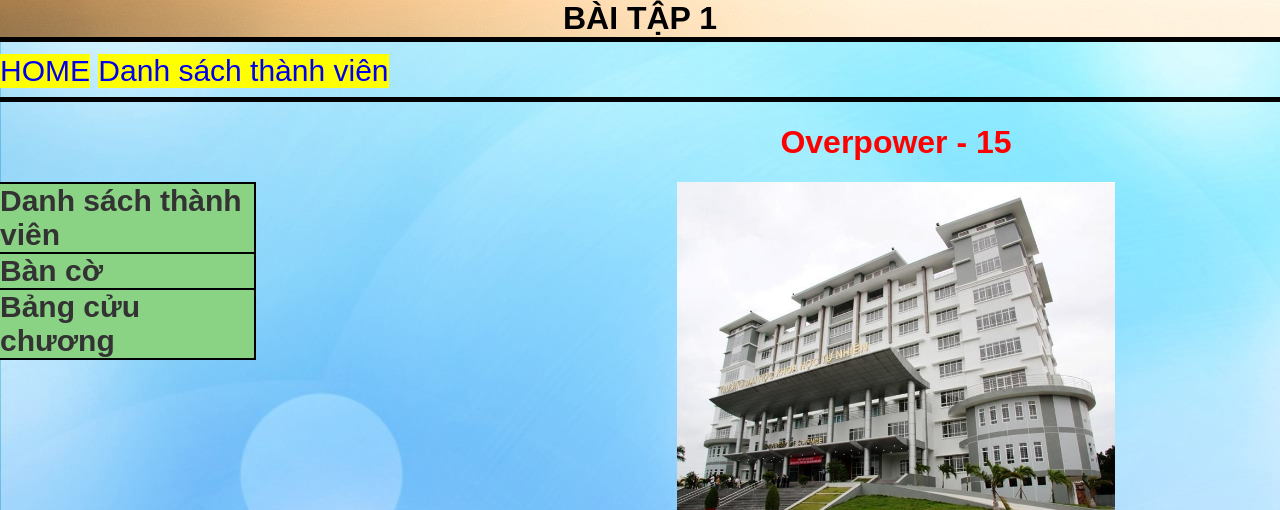
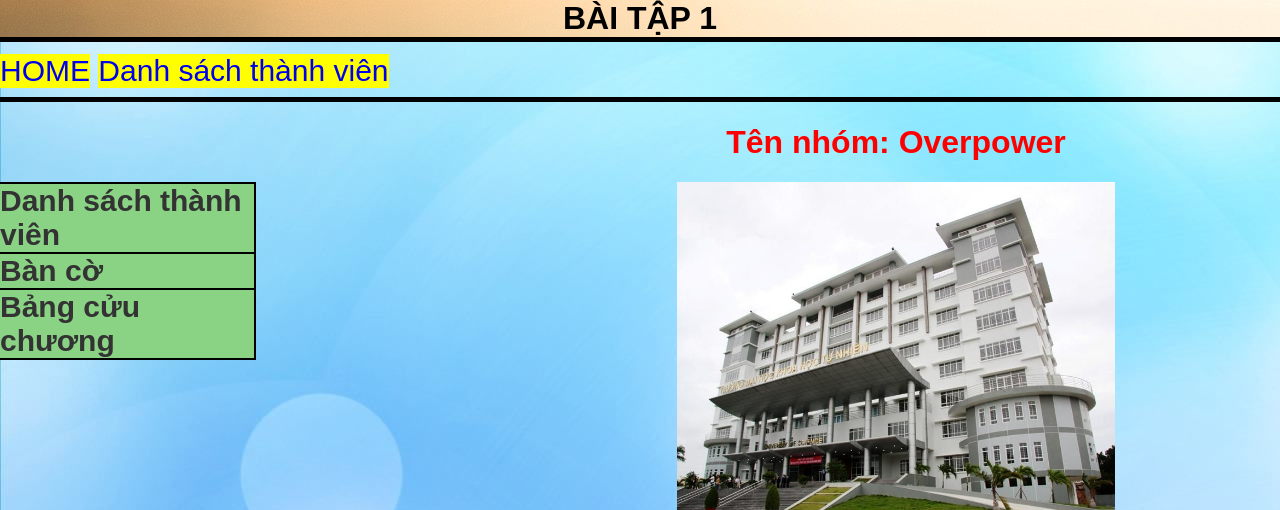
Before and after one commit to HieuHD1212121/HieuHD1212121.github.io, a plain HTML site: page index.html in a window 1280 px wide. Shown: the top 510 px of the page. Drawn offline with Linux system fonts and the light colour scheme.

Commit message:
Update index.html

```diff
--- a/index.html
+++ b/index.html
@@ -50,7 +50,7 @@
 			<div id = "right-menu">
 				<div id = "header">
 					<div id = "GT">
-						<h1>Overpower - 15</h1>
+						<h1>Tên nhóm: Overpower</h1>
 					</div>
 					<div><img src="nhom.jpg" id = "logo"></div>
 				</div>
```
